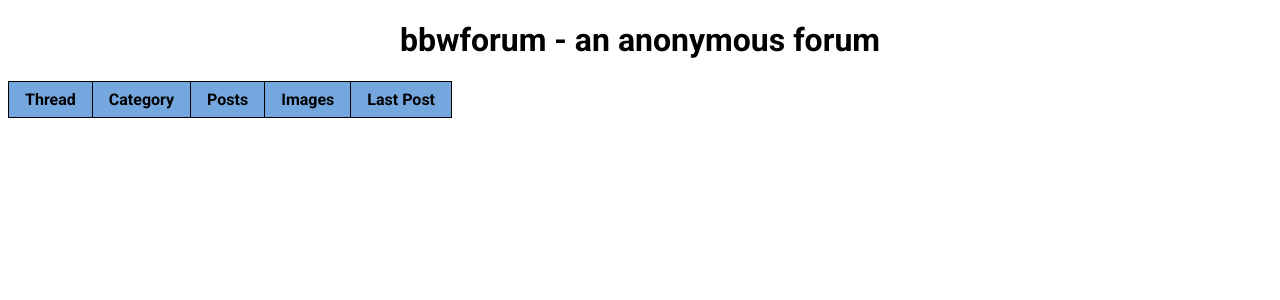
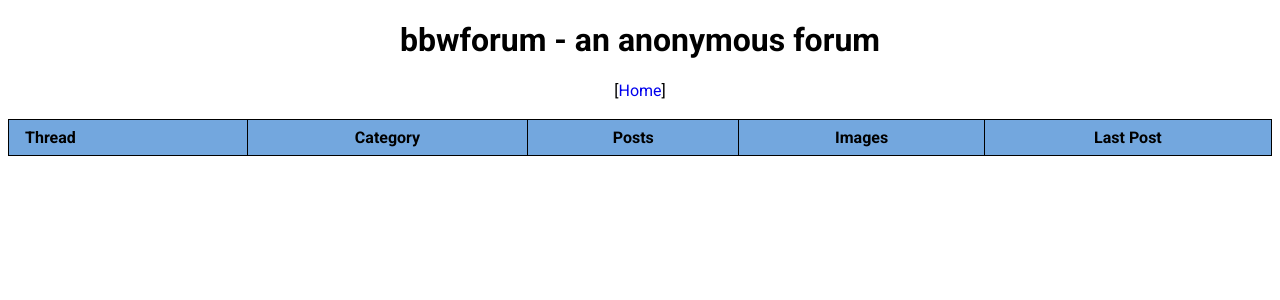
Before and after one commit to dairycultist/bbwforum, a PHP site: page / in a window 1280 px wide. Shown: the top 300 px of the page. Run offline with PHP 8.4, Linux system fonts and the light colour scheme; lists and menus that the app fills with data are empty.

Commit message:
So pretty

```diff
--- a/all_threads.php
+++ b/all_threads.php
@@ -31,7 +31,7 @@
 					<td><a href='/$meta[2]'>$meta[2]</a></td>
 					<td>$meta[3]</td>
 					<td>$meta[4]</td>
-					<td>$meta[5]</td>
+					<td>" . format_date($meta[5]) . "</td>
 				</tr>
 			";
 		}
--- a/index.php
+++ b/index.php
@@ -29,8 +29,8 @@
 		@import url('https://fonts.googleapis.com/css2?family=Roboto:wght@400;700&display=swap');
 
 		body { font-family: "Roboto", sans-serif; }
-		h1 { text-align: center; }
-		table { border-collapse: collapse; }
+		h1, nav { text-align: center; }
+		table { border-collapse: collapse; margin: auto; width: 100%; max-width: 80em; }
 		th, td { border: 1px solid black; padding: 0.5em 1em; text-align: center; }
 		th:first-of-type, td:first-of-type { text-align: left; }
 		th { background:rgb(115, 167, 222); }
@@ -45,6 +45,10 @@
 	<!-- php -S localhost:4444 -t . -->
 
 	<h1>bbwforum - an anonymous forum</h1>
+	<nav>
+		[<a href="/">Home</a>]
+	</nav>
+	<br>
 
 	<?php
 
```
